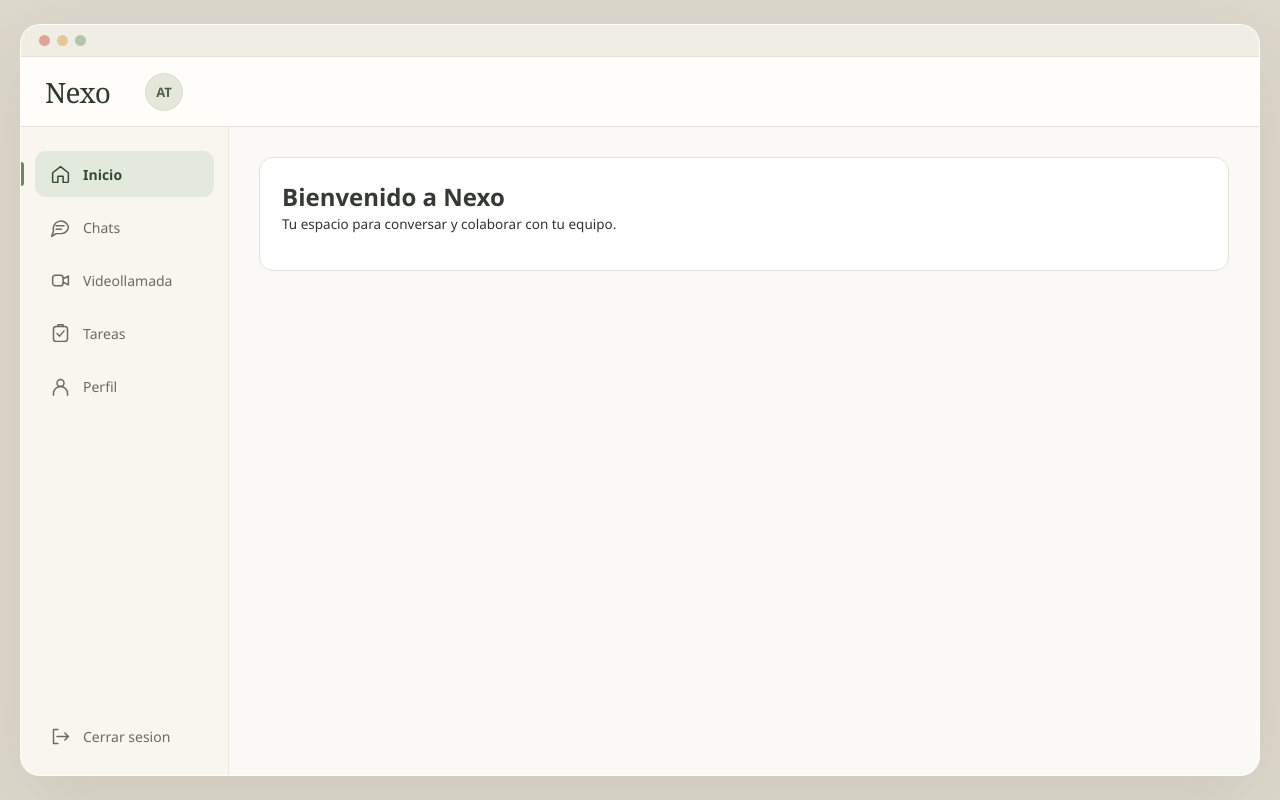
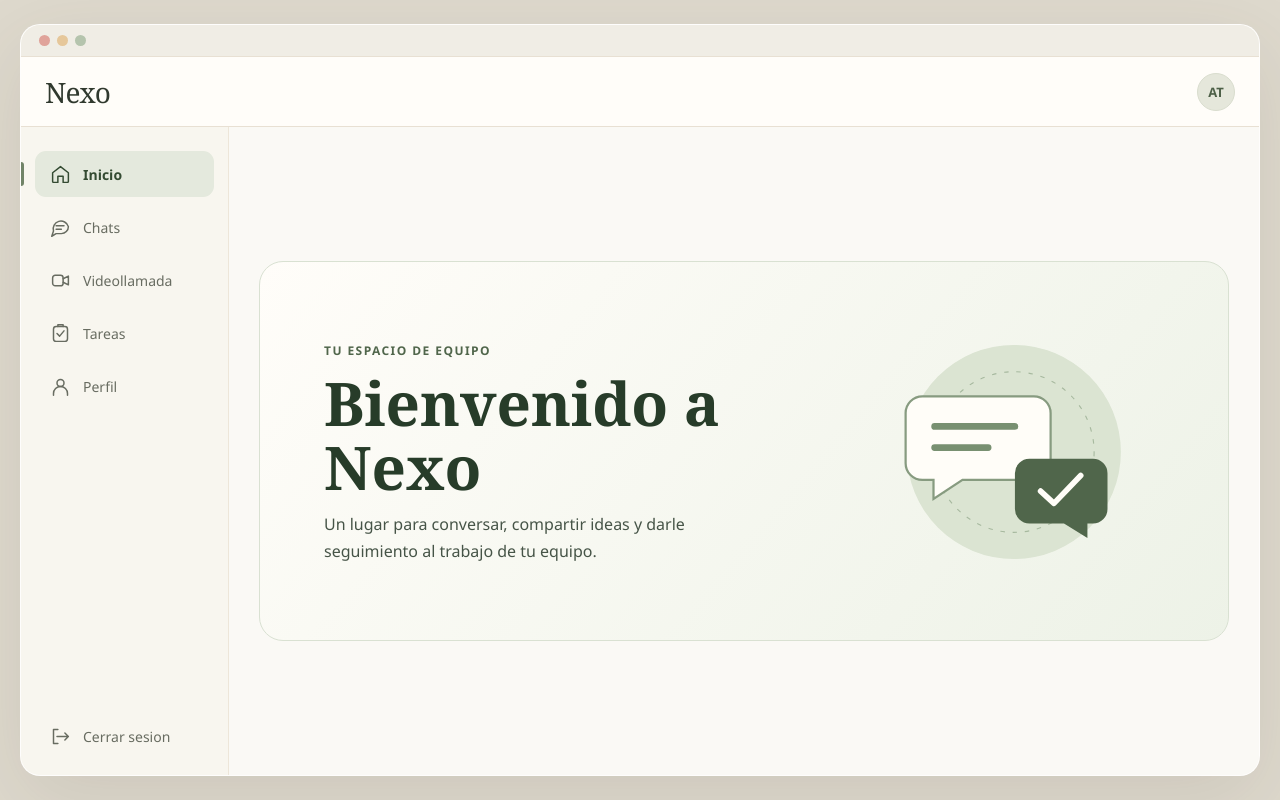
Before and after one commit to rovalle394-a11y/Nexo-POI, a plain HTML site: page home.html in a window 1280 px wide. Drawn offline with Linux system fonts and the light colour scheme; no server answers.

Commit message:
Add files via upload

```diff
--- a/home.css
+++ b/home.css
@@ -184,3 +184,26 @@ body {
 .home-shortcuts { display: grid; gap: 10px; grid-template-columns: repeat(auto-fit, minmax(min(100%, 210px), 1fr)); }
 .home-shortcuts a { display: flex; align-items: center; min-height: 44px; padding: 12px; border: 1px solid #dddccd; border-radius: 10px; background: #eef2e8; color: #344b32; text-decoration: none; }
 .home-shortcuts a:hover { background: #e4e9dd; }
+
+.home-topbar .top-right { margin-inline-start: auto; }
+.home-feed { display: grid; align-content: center; }
+.home-welcome {
+  display: grid;
+  grid-template-columns: minmax(0, 1.5fr) minmax(0, 1fr);
+  align-items: center;
+  gap: clamp(16px, 4vw, 60px);
+  min-height: 320px;
+  padding: clamp(22px, 5vw, 70px);
+  border: 1px solid #d9e1d2;
+  border-radius: 24px;
+  background: linear-gradient(130deg, #fffdf9, #edf2e7);
+}
+.welcome-kicker { color: #50664b; font-size: 12px; font-weight: 700; letter-spacing: .12em; }
+.welcome-copy h1 { margin: 12px 0; color: #273c29; font: 700 clamp(32px, 4.7vw, 66px)/1.06 Georgia, serif; }
+.welcome-copy p { max-width: 40ch; color: #465447; line-height: 1.65; }
+.welcome-art { display: block; width: 100%; max-width: 290px; justify-self: center; }
+@media (max-width: 700px) {
+  .home-feed { align-content: start; }
+  .home-welcome { grid-template-columns: minmax(0, 1fr); min-height: 0; }
+  .welcome-art { max-width: 172px; }
+}
--- a/home.html
+++ b/home.html
@@ -17,7 +17,7 @@
       <div class="dot g"></div>
     </div>
 
-    <div class="topbar">
+    <div class="topbar home-topbar">
       <div class="logo">Nexo</div>
       <div class="top-right">
         <div class="avatar">AT</div>
@@ -47,10 +47,21 @@
         </a>
       </nav>
 
-      <main class="feed">
-        <section class="post">
-          <h1>Bienvenido a Nexo</h1>
-          <p>Tu espacio para conversar y colaborar con tu equipo.</p>
+      <main class="feed home-feed">
+        <section class="home-welcome" aria-labelledby="welcome-heading">
+          <div class="welcome-copy">
+            <span class="welcome-kicker">TU ESPACIO DE EQUIPO</span>
+            <h1 id="welcome-heading">Bienvenido a Nexo</h1>
+            <p>Un lugar para conversar, compartir ideas y darle seguimiento al trabajo de tu equipo.</p>
+          </div>
+          <svg class="welcome-art" viewBox="0 0 260 225" aria-hidden="true">
+            <circle cx="137" cy="113" r="96" fill="#dbe4d2"/>
+            <circle cx="137" cy="113" r="72" fill="none" stroke="#a7b99f" stroke-dasharray="4 7"/>
+            <path d="M55 63h100a15 15 0 0 1 15 15v45a15 15 0 0 1-15 15H91l-26 17v-17H55a15 15 0 0 1-15-15V78a15 15 0 0 1 15-15Z" fill="#fffdf8" stroke="#879b80" stroke-width="2"/>
+            <path d="M66 90h72m-72 19h48" stroke="#789071" stroke-width="6" stroke-linecap="round"/>
+            <path d="M151 119h57a13 13 0 0 1 13 13v32a13 13 0 0 1-13 13h-5v13l-21-13h-31a13 13 0 0 1-13-13v-32a13 13 0 0 1 13-13Z" fill="#50664b"/>
+            <path d="m161 148 12 11 24-25" fill="none" stroke="#fffdf8" stroke-width="5" stroke-linecap="round" stroke-linejoin="round"/>
+          </svg>
         </section>
       </main>
     </div>
```
Also changed, not shown: chat-grupal.js (+10 -1 lines).
